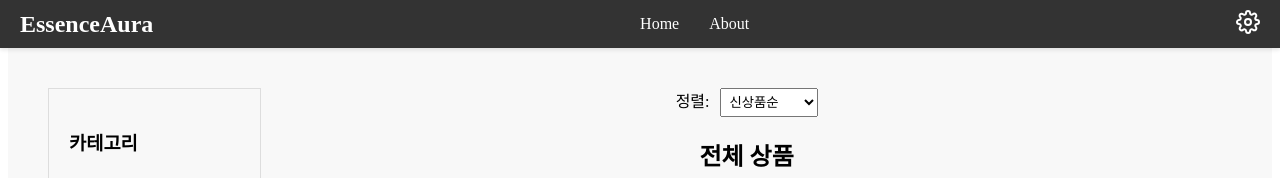
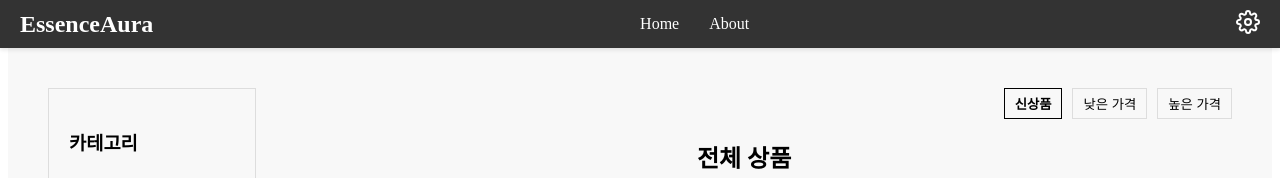
Before and after one commit to Akows/prj08EssenceAura, a React (Vite) app in the folder frontend/: page /shoplist in a window 1280 px wide. Shown: the top 178 px of the page. Built offline with nearby package versions, Linux system fonts and the light colour scheme.

Commit message:
Design: 제품 목록 페이지 UI 수정. (카테고리 선택 메뉴가 제품 목록 영역과 간격을 두도록 수정, 정렬 방식 드롭다운 메뉴를 삭제하고 가로 나열식 버튼으로 수정.)

```diff
--- a/frontend/src/pages/shop/ProductListPage.tsx
+++ b/frontend/src/pages/shop/ProductListPage.tsx
@@ -1,4 +1,4 @@
-import React from 'react';
+import React, { useState } from 'react';
 import styled from 'styled-components';
 import ProductCard from '../../components/shop/ProductCard';
 
@@ -10,10 +10,14 @@ interface Product {
     price: string;
 }
 
+// 정렬 옵션 타입
+type SortOption = 'newest' | 'price_low_high' | 'price_high_low';
+
 const ProductListContainer = styled.div`
     display: flex; // 수평 레이아웃을 위한 flex 설정
     padding: 40px;
     background: #f8f8f8;
+    justify-content: space-between; // 컨테이너 내의 아이템 간격을 균등하게 분배
     @media (max-width: 1024px) {
         flex-direction: column; // 모바일 뷰에서는 컬럼 방향으로 변경
     }
@@ -22,26 +26,27 @@ const ProductListContainer = styled.div`
 const ProductListTitle = styled.h2`
     font-size: 24px;
     margin-bottom: 20px;
-    text-align: center; // 제목을 가운데 정렬
+    text-align: center;
 `;
 
 const ProductGrid = styled.div`
     display: grid;
     grid-template-columns: repeat(4, 1fr);
     gap: 20px;
-    @media (max-width: 768px) {
+    margin-left: 40px; // Sidebar와의 간격 추가
+    @media (max-width: 1024px) {
         grid-template-columns: repeat(2, 1fr);
+        margin-left: 0; // 모바일 뷰에서는 간격을 제거
     }
 `;
 
 const Sidebar = styled.aside`
     border: 1px solid #ddd;
     padding: 20px;
-    width: 200px; // 사이드바의 너비 고정
+    width: 200px;
     @media (max-width: 1024px) {
-        width: auto; // 모바일 뷰에서는 너비를 자동으로 조정
-        margin-right: 0; // 모바일 뷰에서는 오른쪽 마진 제거
-        margin-bottom: 20px; // 아래쪽 마진 추가
+        width: auto;
+        margin-bottom: 20px;
     }
 `;
 
@@ -55,20 +60,32 @@ const CategoryItem = styled.li`
     margin-bottom: 10px;
     cursor: pointer;
     &:hover {
-        text-decoration: underline; // 호버 시 밑줄 효과 추가
+        text-decoration: underline;
     }
 `;
 
 const SortingBar = styled.div`
     display: flex;
-    justify-content: center; // 가운데 정렬
+    justify-content: flex-end; // 정렬 옵션을 오른쪽에 붙임
     margin-bottom: 20px;
-    width: 100%; // 전체 너비를 차지하도록 설정
+    width: 100%;
 `;
 
-const SortingOption = styled.select`
-    padding: 5px;
+const SortButton = styled.button`
+    padding: 5px 10px;
     margin-left: 10px;
+    border: 1px solid #ddd;
+    background: transparent;
+    cursor: pointer;
+
+    &:hover {
+        background: #f0f0f0;
+    }
+
+    &.active {
+        border-color: #000;
+        font-weight: bold;
+    }
 `;
 
 // 예시 상품 데이터
@@ -124,7 +141,14 @@ const products: Product[] = [
 ];
 
 const ProductListPage: React.FC = () => {
-    // 페이지 유형에 따른 상품 목록을 렌더링할 수 있는 상태와 로직을 추가할 수 있습니다.
+    // 정렬 상태를 위한 useState 훅
+    const [currentSort, setCurrentSort] = useState<SortOption>('newest');
+
+    // 정렬 방식 변경 핸들러
+    const handleSortChange = (sortOption: SortOption) => {
+        setCurrentSort(sortOption);
+        // 상품 목록 정렬 로직을 여기에 추가...
+    };
 
     return (
         <ProductListContainer>
@@ -139,13 +163,28 @@ const ProductListPage: React.FC = () => {
             <main>
                 {/* 정렬 옵션 바 */}
                 <SortingBar>
-                    <label htmlFor="sort">정렬:</label>
-                    <SortingOption id="sort">
-                        <option value="newest">신상품순</option>
-                        <option value="price_low_high">가격 낮은순</option>
-                        <option value="price_high_low">가격 높은순</option>
-                        {/* 다른 정렬 옵션을 추가할 수 있습니다. */}
-                    </SortingOption>
+                    <SortButton
+                        className={currentSort === 'newest' ? 'active' : ''}
+                        onClick={() => handleSortChange('newest')}
+                    >
+                        신상품
+                    </SortButton>
+                    <SortButton
+                        className={
+                            currentSort === 'price_low_high' ? 'active' : ''
+                        }
+                        onClick={() => handleSortChange('price_low_high')}
+                    >
+                        낮은 가격
+                    </SortButton>
+                    <SortButton
+                        className={
+                            currentSort === 'price_high_low' ? 'active' : ''
+                        }
+                        onClick={() => handleSortChange('price_high_low')}
+                    >
+                        높은 가격
+                    </SortButton>
                 </SortingBar>
 
                 {/* 상품 리스트 제목 */}
```
